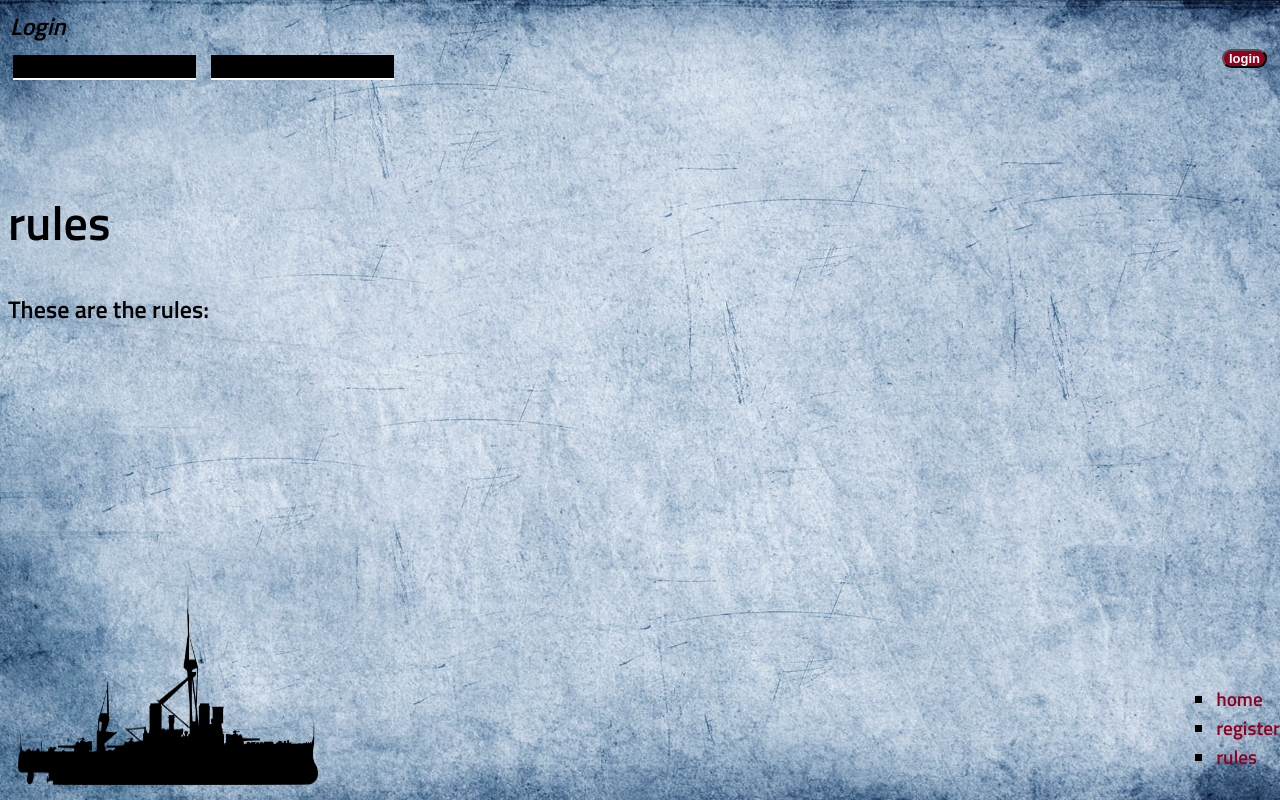
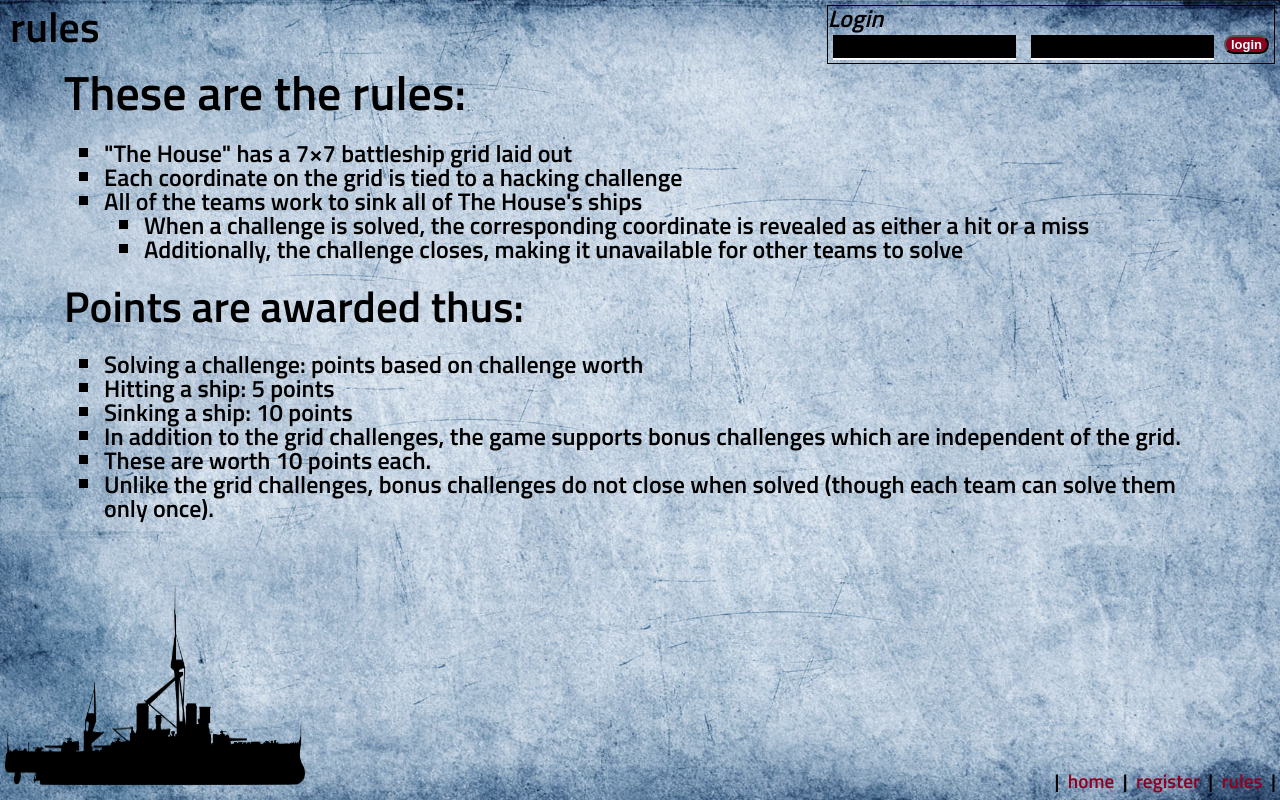
Before and after one commit to Weeshlow/hackerbattleship, a PHP site: page /rules.html in a window 1280 px wide. Run offline with PHP 8.4, Linux system fonts and the light colour scheme.

Commit message:
added rules, tweaked layout

```diff
--- a/web/public/css/main.css
+++ b/web/public/css/main.css
@@ -18,6 +18,7 @@ body {
 ul {
   list-style-type: square;
 }
+
 legend {
   font-style: italic;
 }
@@ -88,6 +89,36 @@ nav {
 
 }
 
+h1 {
+  font-weight: bold;
+  font-size: 200%;
+}
+
+h2 {
+  font-weight: bold;
+  font-size: 180%;
+}
+
+h3 {
+  font-weight: bold;
+  font-size: 160%;
+}
+
+h4 {
+  font-weight: bold;
+  font-size: 140%;
+}
+
+h5 {
+  font-weight: bold;
+  font-size: 125%;
+}
+
+h6 {
+  font-weight: bold;
+  font-size: 115%;
+}
+
 /* ----------------------------------------------------
 // custom
 // --------------------------------------------------*/
@@ -119,10 +150,12 @@ nav {
 /*
   left: 510px;
   top: 50%;
+  position: relative;
+  transform: translateY(50%);
 */
   margin: auto;
-  position: relative;
-  transform: translateY(50%);
+  width: 90%;
+  clear: both;
 }
 
 /* ----------------------------------------------------
@@ -141,6 +174,11 @@ nav {
   border: 3px solid #000000;
   border-radius: 20px;
   text-align: center;
+  position: relative;
+  transform: translateY(50%);
+}
+
+.board {
 }
 
 .board ul {
--- a/web/public/css/reset.css
+++ b/web/public/css/reset.css
@@ -9,7 +9,7 @@ a, abbr, acronym, address, big, cite, code,
 del, dfn, em, img, ins, kbd, q, s, samp,
 small, strike, strong, sub, sup, tt, var,
 b, u, i, center,
-dl, dt, dd, ol, ul, li,
+dl, dt, dd,
 fieldset, form, label, legend,
 table, caption, tbody, tfoot, thead, tr, th, td,
 article, aside, canvas, details, embed,
--- a/web/public/index.html
+++ b/web/public/index.html
@@ -1,8 +1,6 @@
 <!DOCTYPE html>
 <html lang="en">
 <head>
-  <link href='http://fonts.googleapis.com/css?family=Titillium+Web:600'
-  rel='stylesheet' type='text/css'>
   <link href='/css/reset.css' rel='stylesheet' type='text/css'>
   <link href='/css/main.css' rel='stylesheet' type='text/css'>
   <link href='/css/icon.css' rel='stylesheet' type='text/css'>
@@ -22,9 +20,9 @@
     &nbsp;|&nbsp;
     <a href="/">home</a>
     &nbsp;|&nbsp;
-    <a href="#">register</a>
+    <a href="/register">register</a>
     &nbsp;|&nbsp;
-    <a href="/rules.html">rules</a>
+    <a href="/rules">rules</a>
     &nbsp;|&nbsp;
   </nav>
 
--- a/web/public/rules.html
+++ b/web/public/rules.html
@@ -1,31 +1,66 @@
 <!DOCTYPE html>
 <html lang="en">
 <head>
-  <link href='http://fonts.googleapis.com/css?family=Titillium+Web:600'
-  rel='stylesheet' type='text/css'>
+  <link href='/css/reset.css' rel='stylesheet' type='text/css'>
   <link href='/css/main.css' rel='stylesheet' type='text/css'>
   <link href='/css/icon.css' rel='stylesheet' type='text/css'>
 </head>
 <body>
+
+  <div id="statspanel">
     <form id="loginform">
       <legend>Login</legend>
       <input type="text" name="user">
       <input type="password" name="pass">
      <input type="submit" value="login">
     </form>
+  </div>
+
+  <nav>
+    &nbsp;|&nbsp;
+    <a href="/">home</a>
+    &nbsp;|&nbsp;
+    <a href="/register">register</a>
+    &nbsp;|&nbsp;
+    <a href="/rules">rules</a>
+    &nbsp;|&nbsp;
+  </nav>
+
+  <img id="logo" src="/img/battleship.png" width="500" height="200">
+
   <div id="leftbar">
-    <img id="logo" src="/img/battleship.png" width="500" height="200">
-    <nav>
+    <h1 class="topic">rules</h1>
+  </div>
+
+  <div id="content">
+    <h1>These are the rules:</h1>
     <ul>
-        <li><a href="/">home</a></li>
-        <li><a href="#">register</a></li>
-          <li><a href="/rules.html">rules</a></li>
+      <li>"The House" has a 7×7 battleship grid laid out</li>
+      <li>Each coordinate on the grid is tied to a hacking challenge</li>
+      <li>All of the teams work to sink all of The House's ships</li>
+      <ul>
+      <li>When a challenge is solved, the corresponding coordinate is revealed as
+      either a hit or a miss</li>
+      <li>Additionally, the challenge closes, making it unavailable for other teams to
+    solve</li>
       </ul>
-    </nav>
+    </ul>
+
+    <h2>Points are awarded thus:</h2>
+    <ul>
+      <li>Solving a challenge: points based on challenge worth</li>
+      <li>Hitting a ship: 5 points</li>
+      <li>Sinking a ship: 10 points</li>
+      <li>In addition to the grid challenges, the game supports bonus challenges which
+    are independent of the grid.</li>
+      <li>These are worth 10 points each.</li>
+      <li>Unlike the grid challenges, bonus challenges do not close when solved
+    (though each team can solve them only once).</li>
+    </ul>
   </div>
-  <div id="content">
-    <h1>rules</h1>
-      <p>These are the rules:</p>
-  </div>
+
+  <script src="/scripts/jquery.js" type="text/javascript"></script>
+  <script src="/scripts/hackerbattleship.js" type="text/javascript"></script>
+
 </body>
 </html>
```
Also changed, not shown: web/app.js (+8 -7 lines), web/routes/user.js (renamed from web/routes/users.js). Lines whose indentation alone changed are shown as unchanged.
